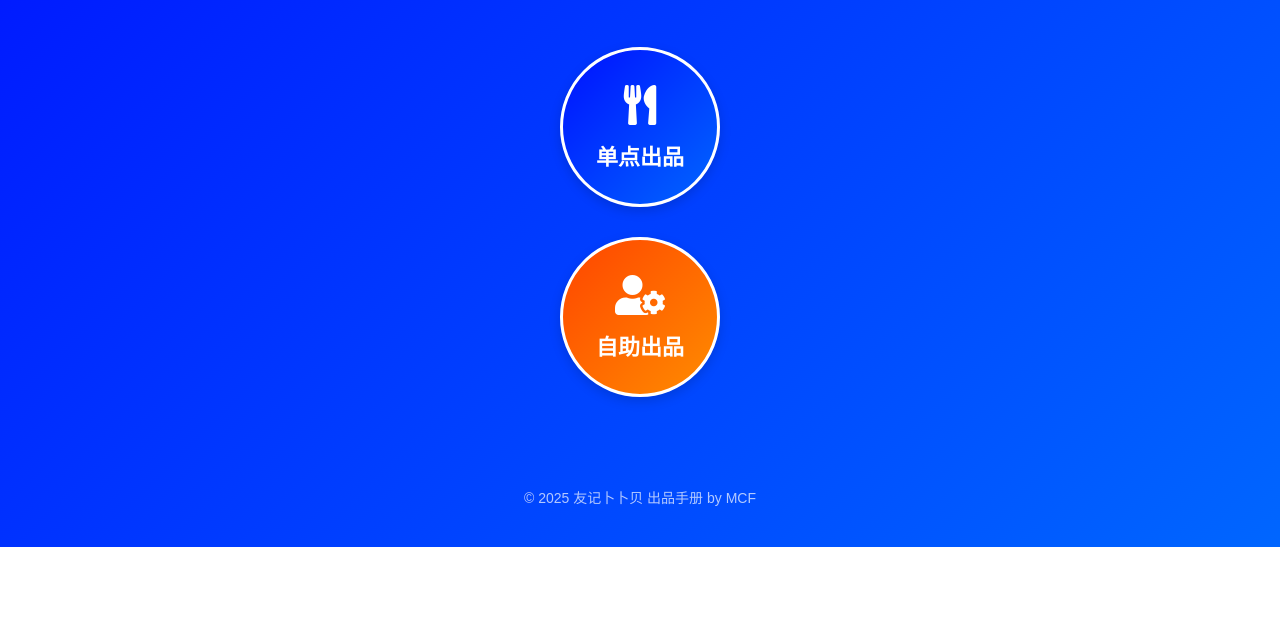
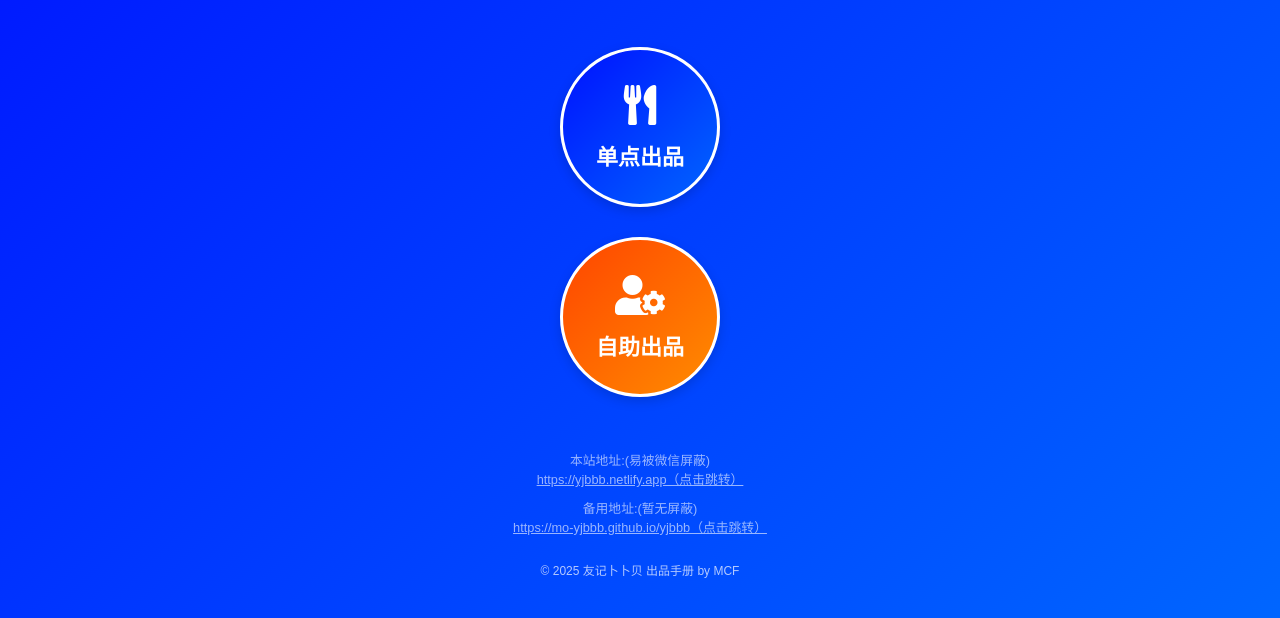
Before and after one commit to mo-yjbbb/yjbbb, a plain HTML site: page index.html in a window 1280 px wide. Shown: the part 253-871 px from the top of the page. Before the commit the page ends 800 px from the top, so only its background shows below. Drawn offline with Linux system fonts and the light colour scheme.

Commit message:
Add files via upload

```diff
--- a/index.html
+++ b/index.html
@@ -152,7 +152,7 @@
     .footer {
       margin-top: auto;
       padding: 20px 0;
-      font-size: 14px;
+      font-size: 12px;
       color: rgba(255, 255, 255, 0.7);
     }
 
@@ -216,6 +216,9 @@
   user-select: none;
   touch-action: manipulation;
 }
+
+.dizhi a{color:#FFF;}
+.dizhi{margin:5px 0;font-size:0.8rem;opacity:0.6;}
   </style>
 
 </head>
@@ -234,7 +237,12 @@
       <div class="icon"><i class="fas fa-user-cog"></i></div>
       自助出品
     </div>
-  </div>
+  </div><br>
+
+  <p>
+    <div class="dizhi">本站地址:(易被微信屏蔽)<br><a href="https://yjbbb.netlify.app/">https://yjbbb.netlify.app（点击跳转）</a><br></div>
+    <div class="dizhi">备用地址:(暂无屏蔽)<br><a href="https://mo-yjbbb.github.io/yjbbb/">https://mo-yjbbb.github.io/yjbbb（点击跳转）</a></div>
+  </p>
 
   <div class="footer">
     © 2025 友记卜卜贝 出品手册 by MCF
```
